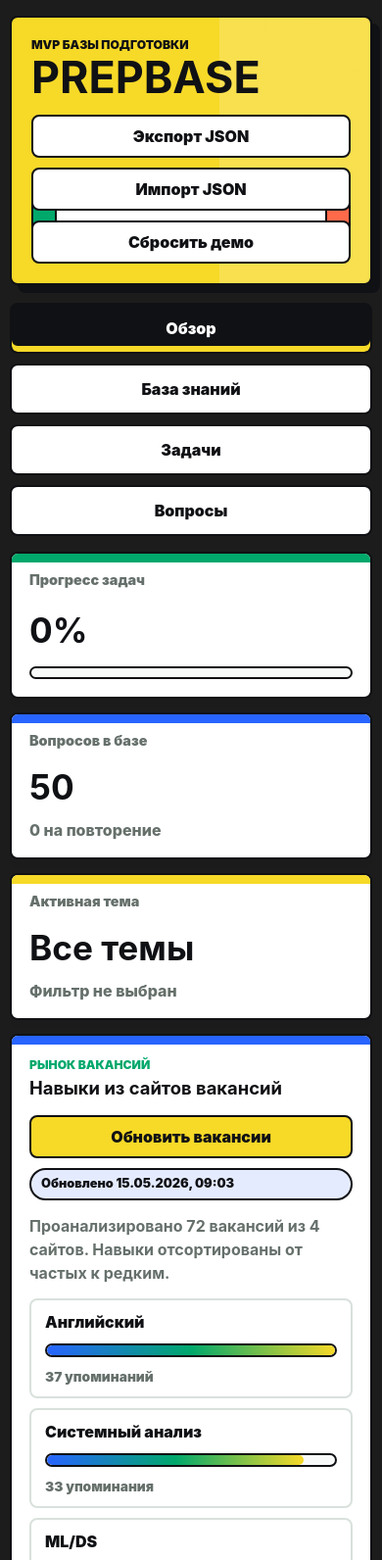
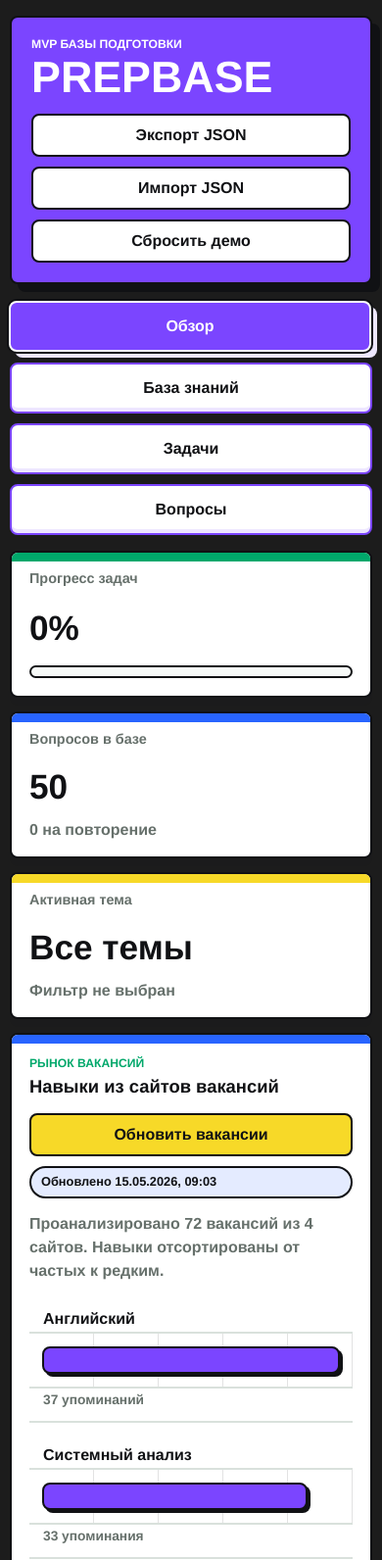
Before and after one commit to aim123qqq-cpu/prepbase-mvp, a website: page index.html in a window 390 px wide. Shown: the top 1592 px of the page at 98% size. Drawn offline with Linux system fonts and the light colour scheme.

Commit message:
Refine navigation and skills chart styling

```diff
--- a/skills-stats.css
+++ b/skills-stats.css
@@ -1,3 +1,59 @@
+:root {
+  --violet: #7b45ff;
+  --violet-soft: #eee7ff;
+}
+
+body {
+  font-family:
+    "Helvetica Neue", Arial, "Segoe UI", system-ui, -apple-system, BlinkMacSystemFont,
+    sans-serif;
+}
+
+button,
+.workflow-button,
+.nav-tab {
+  font-weight: 800;
+}
+
+.topbar {
+  min-height: 176px;
+  background: var(--violet);
+  color: white;
+}
+
+.topbar::before,
+.topbar::after {
+  display: none;
+  content: none;
+}
+
+.topbar .eyebrow {
+  color: white;
+}
+
+.nav-tab {
+  border-color: var(--violet);
+  background: var(--surface);
+  color: var(--ink);
+  box-shadow: inset 0 -4px 0 var(--violet-soft);
+}
+
+.nav-tab:hover {
+  background: var(--violet-soft);
+  box-shadow: 4px 4px 0 var(--violet);
+}
+
+.nav-tab.active,
+.nav-tab.active:hover {
+  border-color: white;
+  background: var(--violet);
+  color: white;
+  box-shadow:
+    0 0 0 2px var(--ink),
+    6px 6px 0 var(--violet-soft);
+  transform: translate(-1px, -1px);
+}
+
 .skills-panel {
   margin-bottom: 14px;
   padding-top: 22px;
@@ -27,52 +83,101 @@
   gap: 10px;
 }
 
+.skills-gantt {
+  gap: 0;
+  overflow: hidden;
+  border: 2px solid var(--ink);
+  border-radius: 8px;
+  background: var(--surface);
+}
+
+.gantt-scale {
+  display: grid;
+  grid-template-columns: minmax(120px, 220px) repeat(5, minmax(0, 1fr)) minmax(76px, auto);
+  align-items: center;
+  min-height: 34px;
+  border-bottom: 2px solid var(--ink);
+  background: var(--surface-strong);
+  color: white;
+  font-size: 0.72rem;
+  font-weight: 950;
+}
+
+.gantt-scale span {
+  padding: 0 10px;
+}
+
+.gantt-scale span:not(:first-child) {
+  border-left: 1px solid rgba(255, 255, 255, 0.22);
+}
+
 .skill-row {
   display: grid;
-  grid-template-columns: minmax(120px, 220px) minmax(0, 1fr) auto;
+  grid-template-columns: minmax(120px, 220px) minmax(0, 1fr) minmax(76px, auto);
   align-items: center;
-  gap: 12px;
-  border: 2px solid var(--line);
-  border-radius: 8px;
+  gap: 0;
+  min-height: 56px;
+  border: 0;
+  border-bottom: 2px solid var(--line);
+  border-radius: 0;
   background: var(--surface);
-  padding: 12px 14px;
   transition:
-    border-color 160ms ease,
-    box-shadow 160ms ease,
-    transform 160ms ease;
+    background-color 160ms ease,
+    box-shadow 160ms ease;
+}
+
+.skill-row:last-child {
+  border-bottom: 0;
 }
 
 .skill-row:hover {
-  border-color: var(--ink);
-  box-shadow: 4px 4px 0 var(--ink);
-  transform: translate(-1px, -1px);
+  background: var(--surface-soft);
+  box-shadow: inset 6px 0 0 var(--violet);
 }
 
 .skill-name {
   color: var(--ink);
   font-weight: 950;
+  padding: 14px;
 }
 
 .skill-bar {
-  height: 14px;
+  display: flex;
+  align-items: center;
+  height: 100%;
+  min-height: 56px;
   overflow: hidden;
-  border: 2px solid var(--ink);
-  border-radius: 999px;
-  background: var(--surface-soft);
+  border-left: 2px solid var(--line);
+  border-right: 2px solid var(--line);
+  background:
+    repeating-linear-gradient(
+      90deg,
+      transparent 0,
+      transparent calc(20% - 1px),
+      rgba(16, 17, 20, 0.12) calc(20% - 1px),
+      rgba(16, 17, 20, 0.12) 20%
+    ),
+    var(--surface);
+  padding: 13px;
 }
 
 .skill-bar span {
   display: block;
   width: 0%;
-  height: 100%;
-  border-radius: inherit;
-  background: linear-gradient(90deg, var(--blue), var(--green), var(--accent));
+  min-width: 34px;
+  height: 28px;
+  border: 2px solid var(--ink);
+  border-radius: 8px;
+  background: var(--violet);
+  box-shadow: 3px 3px 0 var(--ink);
 }
 
 .skill-count {
   color: var(--muted);
   font-size: 0.86rem;
   font-weight: 950;
+  padding: 14px;
+  text-align: right;
   white-space: nowrap;
 }
 
@@ -82,7 +187,26 @@
     flex-direction: column;
   }
 
+  .gantt-scale {
+    display: none;
+  }
+
   .skill-row {
     grid-template-columns: 1fr;
   }
+
+  .skill-name {
+    padding-bottom: 4px;
+  }
+
+  .skill-bar {
+    border: 0;
+    border-top: 2px solid var(--line);
+    border-bottom: 2px solid var(--line);
+  }
+
+  .skill-count {
+    padding-top: 4px;
+    text-align: left;
+  }
 }
```
